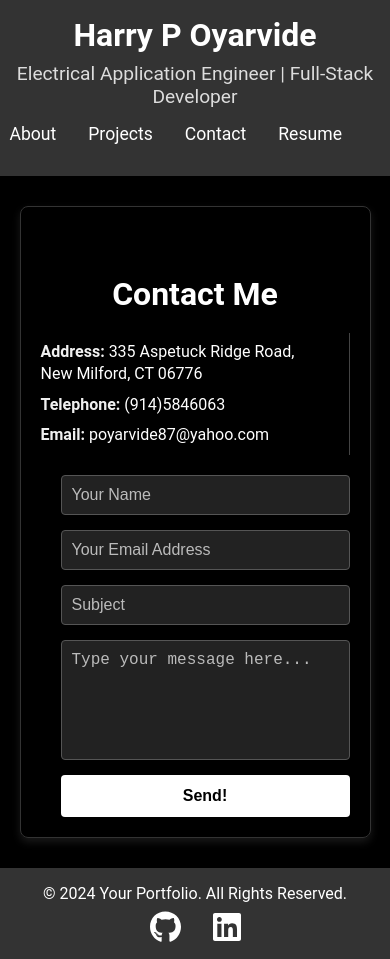
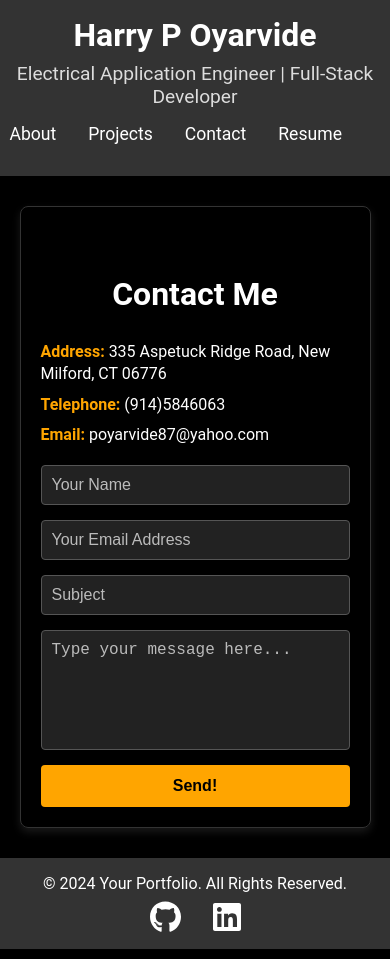
Before and after one commit to HPOGFD/reactFolio, a React (Vite) app: page /Contact in a window 390 px wide. Built offline with nearby package versions, Linux system fonts and the light colour scheme.

Commit message:
color update to form in contact me page

```diff
--- a/src/style/form.css
+++ b/src/style/form.css
@@ -1,10 +1,3 @@
-/* Make the entire body background black and text white */
-body {
-  margin: 0;
-  font-family: Arial, sans-serif;
-  background-color: #000; /* Black background */
-  color: #fff; /* White text */
-}
 
 /* General container for the entire form */
 .form-container {
@@ -53,8 +46,9 @@ body {
   line-height: 1.4;
 }
 
+/* Highlight "Address," "Telephone," and "Email" */
 .form-details p b {
-  color: #f0f0f0; /* Slightly lighter white for emphasis */
+  color: rgba(255, 165, 0, 1); /* Bright orange for emphasis */
   font-weight: bold;
 }
 
@@ -96,7 +90,7 @@ button {
   font-size: 1rem;
   font-weight: bold;
   color: #000; /* Black text */
-  background-color: #fff; /* White button */
+  background-color: rgba(255, 165, 0, 1); /* White button */
   border: none;
   border-radius: 4px;
   cursor: pointer;
@@ -106,3 +100,20 @@ button:hover {
   background-color: #ccc; /* Lighter gray background on hover */
   color: #000;
 }
+
+/* Responsive design for smaller screens */
+@media (max-width: 768px) {
+  .form-wrapper {
+    flex-direction: column;
+    gap: 10px;
+  }
+
+  .form-details {
+    padding-right: 0;
+    border-right: none;
+  }
+
+  .form {
+    padding-left: 0;
+  }
+}
```
